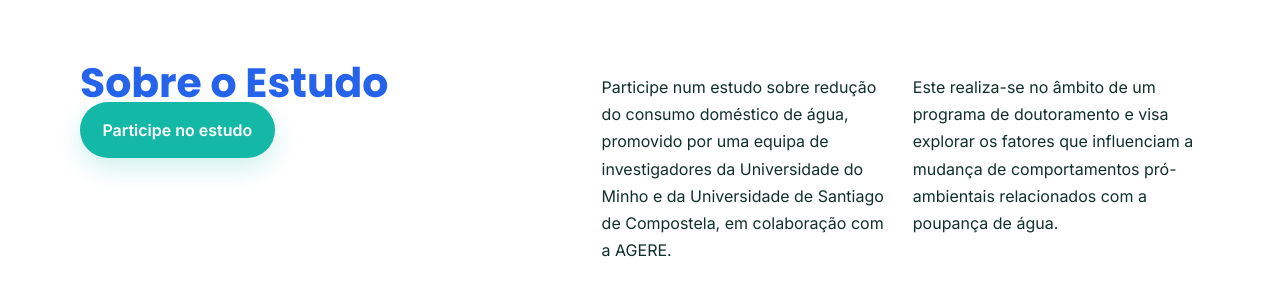
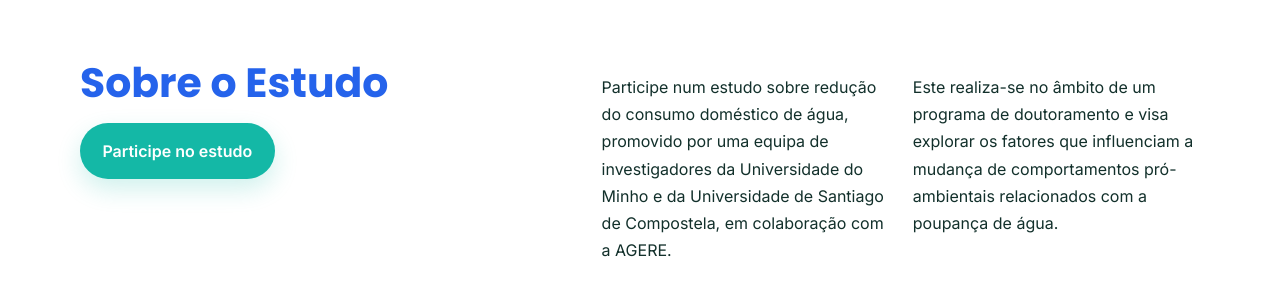
Before and after one commit to juntospelaagua/home, a plain HTML site: page index.html in a window 1280 px wide. Shown: the part 758-1041 px from the top of the page. Drawn offline with Linux system fonts and the light colour scheme.

Commit message:
Alterar margin-top para 1rem para afastar botão do título

```diff
--- a/styles.css
+++ b/styles.css
@@ -119,7 +119,7 @@ h3 {
   font-weight: 600;
   box-shadow: 0 10px 25px rgba(20, 184, 166, 0.2);
   transition: transform 0.2s ease, box-shadow 0.2s ease;
-  margin-top: -0.3rem;
+  margin-top: 1rem;
 }
 
 .btn-about:hover {
```
